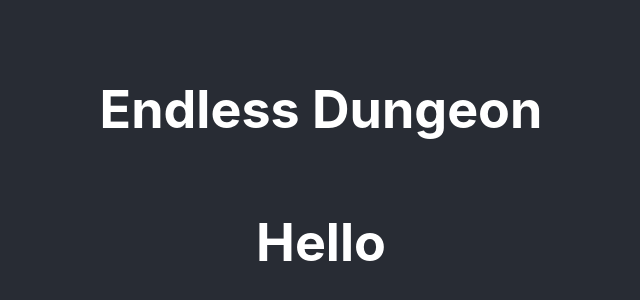
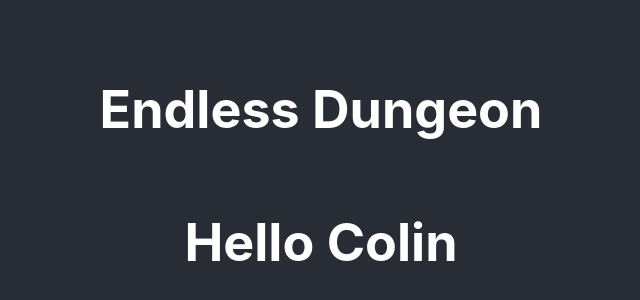
Before and after one commit to colinscruggs/endless-dungeon, a React (Create React App) app: page / in a window 1280 px wide. Shown: the part 224-524 px from the top of the page, without its empty margins (319-959 px from the left). Built offline with nearby package versions, Linux system fonts and the light colour scheme.

Commit message:
define types and make basic Entity component

```diff
--- a/src/App.tsx
+++ b/src/App.tsx
@@ -1,11 +1,14 @@
+import React, { Component } from 'react';
 import './App.css';
 import EntityComponent from './components/EntityComponent';
 import Entity from './types/Entity';
 import State from './types/State';
 
-function App() {
+class App extends Component<any, State> {
+  constructor(props: any) {
+    super(props);
      // THIS IS THE MAIN STATE I GUESS
-  const entityProps: State = {
+  this.state = {
     player: {
       name: 'Colin',
       stats: {
@@ -35,14 +38,18 @@ function App() {
       equippedWeapon: {}
     }
   }
+  }
+
+  render() {
     return (
       <div className="App">
         <header className="App-header">
           <h1>Endless Dungeon</h1>
-        <EntityComponent></EntityComponent>
+          <EntityComponent entity={this.state.player}></EntityComponent>
         </header>
       </div>
     );
   }
+}
 
 export default App;
--- a/src/components/EntityComponent.tsx
+++ b/src/components/EntityComponent.tsx
@@ -1,30 +1,18 @@
 import React from "react";
+import Entity from '../types/Entity';
 
-interface Entity {
-  name: string;
-  stats: {
-    strength: number;
-    dex: number;
-    arcana: number;
-  },
-  status: {
-    health: number;
-    mana: number;
-  },
-  inventory: any[],
-  equippedWeapon: any
-};
-
-export class EntityComponent extends React.Component<any, any> {
+class EntityComponent extends React.Component<any, any> {
   constructor(props: any) {
     super(props);
-    this.state = {
-
-    }
   }
 
   render() {
-    return <h1>Hello {this.props.name}</h1>;
+    const {
+      entity
+    } = this.props;
+
+    console.log(entity);
+    return <h1>Hello {entity.name}</h1>;
   }
 };
 
--- a/src/index.tsx
+++ b/src/index.tsx
@@ -2,16 +2,7 @@ import React from 'react';
 import ReactDOM from 'react-dom';
 import './index.css';
 import App from './App';
-import reportWebVitals from './reportWebVitals';
+import registerServiceWorker from './reportWebVitals';
 
-ReactDOM.render(
-  <React.StrictMode>
-    <App />
-  </React.StrictMode>,
-  document.getElementById('root')
-);
-
-// If you want to start measuring performance in your app, pass a function
-// to log results (for example: reportWebVitals(console.log))
-// or send to an analytics endpoint. Learn more: https://bit.ly/CRA-vitals
-reportWebVitals();
+ReactDOM.render(<App />, document.getElementById('root'));
+registerServiceWorker();
--- a/src/types/State.tsx
+++ b/src/types/State.tsx
@@ -1,7 +1,7 @@
 import Entity from "./Entity";
 
-interface State {
-  player: Entity | any;
+type State = {
+  player: Entity;
   currentMob: Entity;
 }
 
--- a/tsconfig.json
+++ b/tsconfig.json
@@ -10,7 +10,7 @@
     "skipLibCheck": true,
     "esModuleInterop": true,
     "allowSyntheticDefaultImports": true,
-    "strict": true,
+    "strict": false,
     "forceConsistentCasingInFileNames": true,
     "noFallthroughCasesInSwitch": true,
     "module": "esnext",
```
Also changed, not shown: src/types/Entity.tsx (+8 -8 lines), 1 other file (tests, documents, lock files or other folders). Lines whose indentation alone changed are shown as unchanged.
